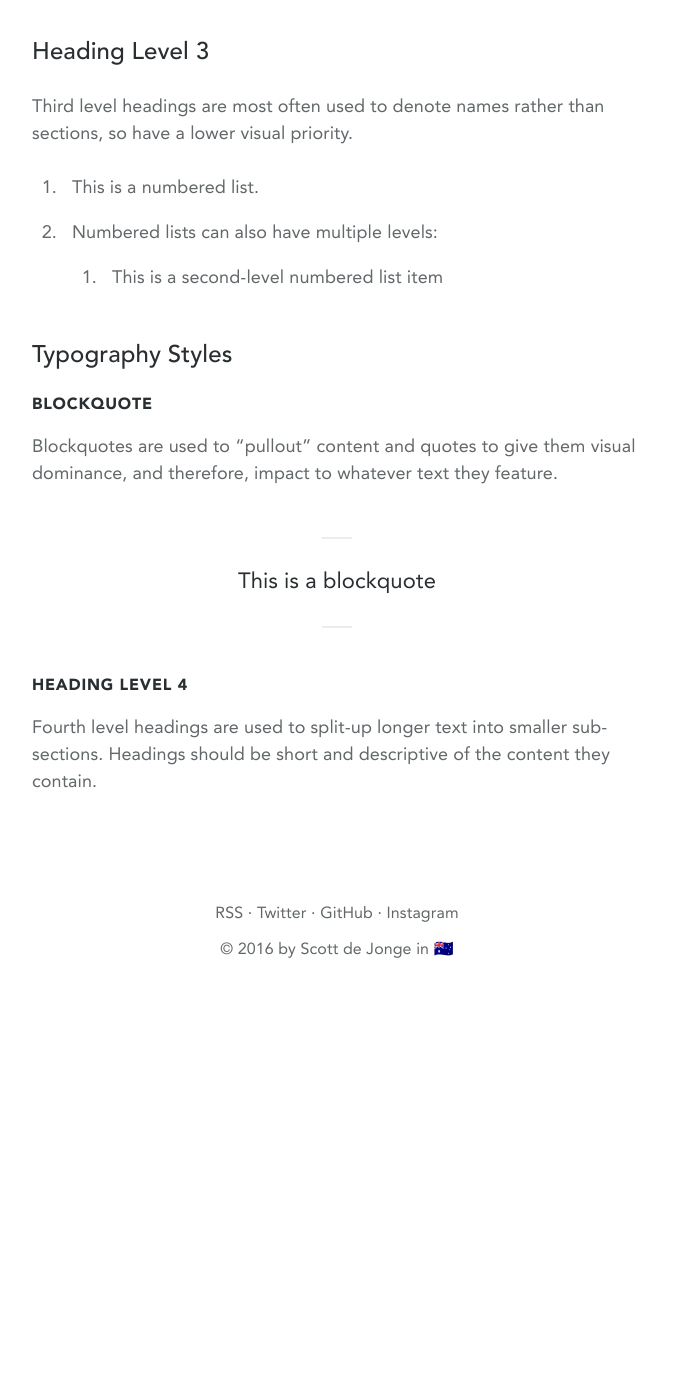
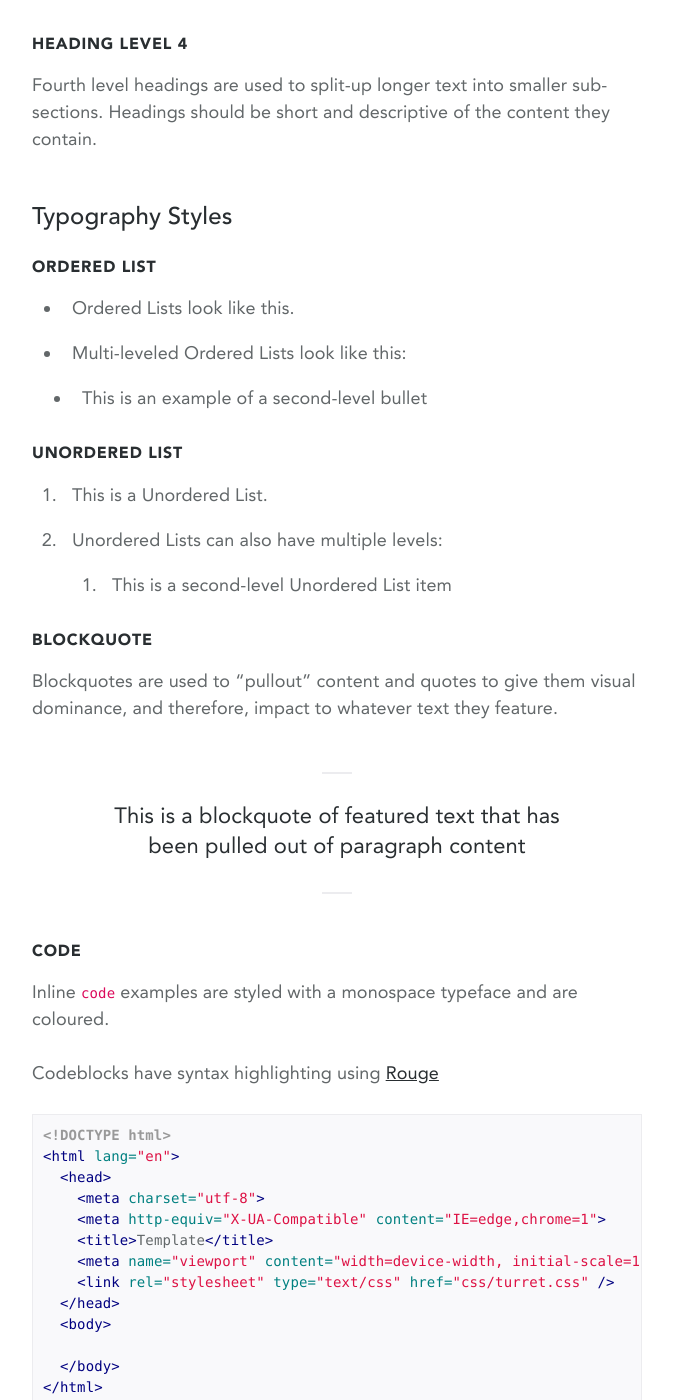
Before and after one commit to scottdejonge/scottdejonge.github.io, a Jekyll site: the page built from styleguide/index.md, in a window 1280 px wide and 1400 px high, scrolled down 671 px. Shown: the whole window, without its empty margins (303-976 px from the left). Built offline with Jekyll 4.4.1, drawn with Linux system fonts in a browser that asks for light colours; before the commit the page ends 1658 px from its top, so only the background shows below that; some of the changed text lies outside the part shown.

Commit message:
Styleguide content

````diff
--- a/styleguide/index.md
+++ b/styleguide/index.md
@@ -9,25 +9,59 @@
 
 Second level headings are used to split text into sections. First level headings are only used once per page, in the page or post title. [Hyperlinks](/styleguide) are underlined and coloured when hovered.
 
-- Bulleted lists look like this.
-- Multi-leveled bulleted lists look like this:
-	- This is an example of a second-level bullet
-
 ### Heading Level 3
 Third level headings are most often used to denote names rather than sections, so have a lower visual priority.
 
-1. This is a numbered list.
-2. Numbered lists can also have multiple levels:
-	1. This is a second-level numbered list item
+#### Heading Level 4
+
+Fourth level headings are used to split-up longer text into smaller sub-sections. Headings should be short and descriptive of the content they contain.
 
 ### Typography Styles
+
+#### Ordered List
+
+- Ordered Lists look like this.
+- Multi-leveled Ordered Lists look like this:
+	- This is an example of a second-level bullet
+
+#### Unordered List
+
+1. This is a Unordered List.
+2. Unordered Lists can also have multiple levels:
+	1. This is a second-level Unordered List item
 
 #### Blockquote
 
 Blockquotes are used to "pullout" content and quotes to give them visual dominance, and therefore, impact to whatever text they feature.
 
-> This is a blockquote
+> This is a blockquote of featured text that has been pulled out of paragraph content
 
-#### Heading Level 4
+#### Code
 
-Fourth level headings are used to split-up longer text into smaller sub-sections. Headings should be short and descriptive of the content they contain.
+Inline `code` examples are styled with a monospace typeface and are coloured.
+
+Codeblocks have syntax highlighting using [Rouge](https://github.com/jneen/rouge)
+
+```html
+<!DOCTYPE html>
+<html lang="en">
+  <head>
+    <meta charset="utf-8">
+    <meta http-equiv="X-UA-Compatible" content="IE=edge,chrome=1">
+    <title>Template</title>
+    <meta name="viewport" content="width=device-width, initial-scale=1.0, maximum-scale=1.0, user-scalable=no">
+    <link rel="stylesheet" type="text/css" href="css/turret.css" />
+  </head>
+  <body>
+
+  </body>
+</html>
+```
+
+#### References
+
+References are applied with the [Kramdown Footnotes Syntax](http://kramdown.gettalong.org/syntax.html#footnotes) `[^footnote]`.
+
+e.g. A line of text that references Kramdown Footnotes Syntax [^footnote].
+
+[^footnote]: Kramdown [Kramdown Footnotes Syntax](http://kramdown.gettalong.org/syntax.html#footnotes)
````
